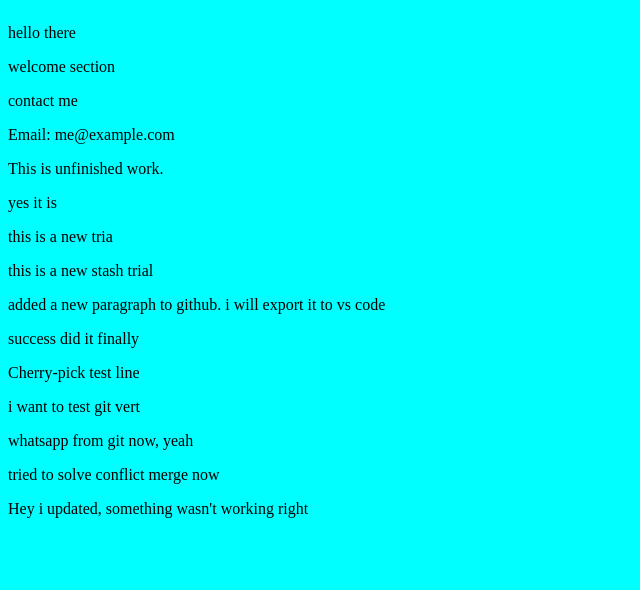
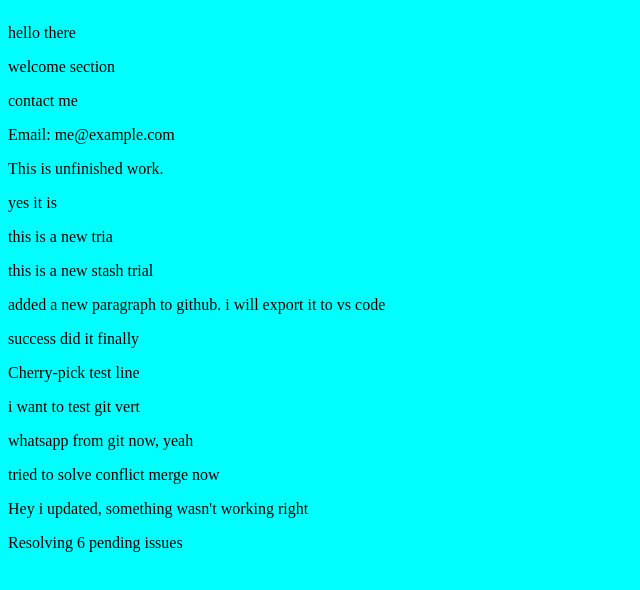
Before and after one commit to ayub-ahmed320/project2, a plain HTML site: page index.html in a window 1280 px wide. Shown: the whole page, without its empty margins (0-640 px from the left). Drawn offline with Linux system fonts and the light colour scheme.

Commit message:
Update index.html

```diff
--- a/index.html
+++ b/index.html
@@ -26,6 +26,7 @@
     <p>whatsapp from git now, yeah</p>
     <p>tried to solve conflict merge now</p>
     <p>Hey i updated, something wasn't working right</p>
+    <p>Resolving 6 pending issues</p>
 
 
 
```
